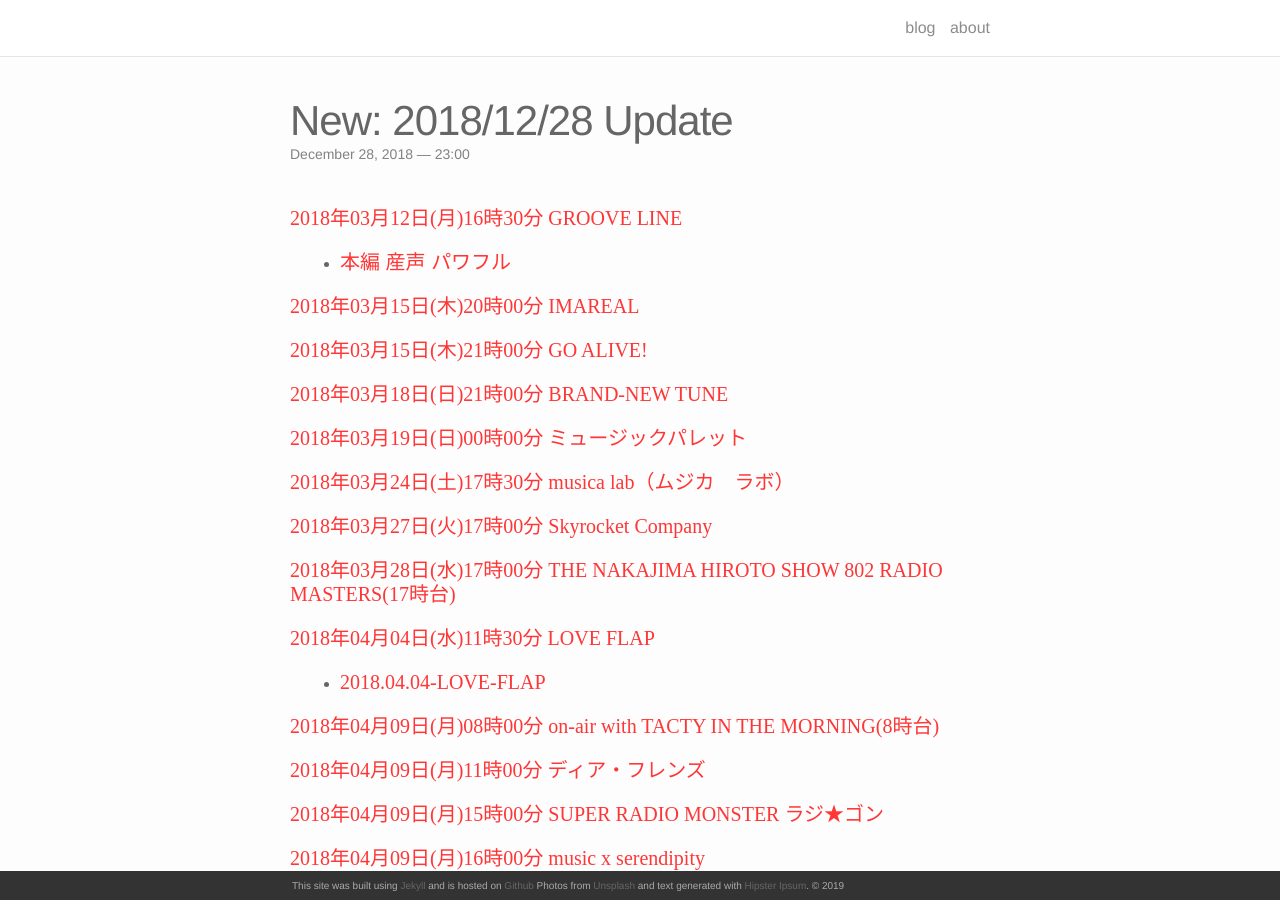
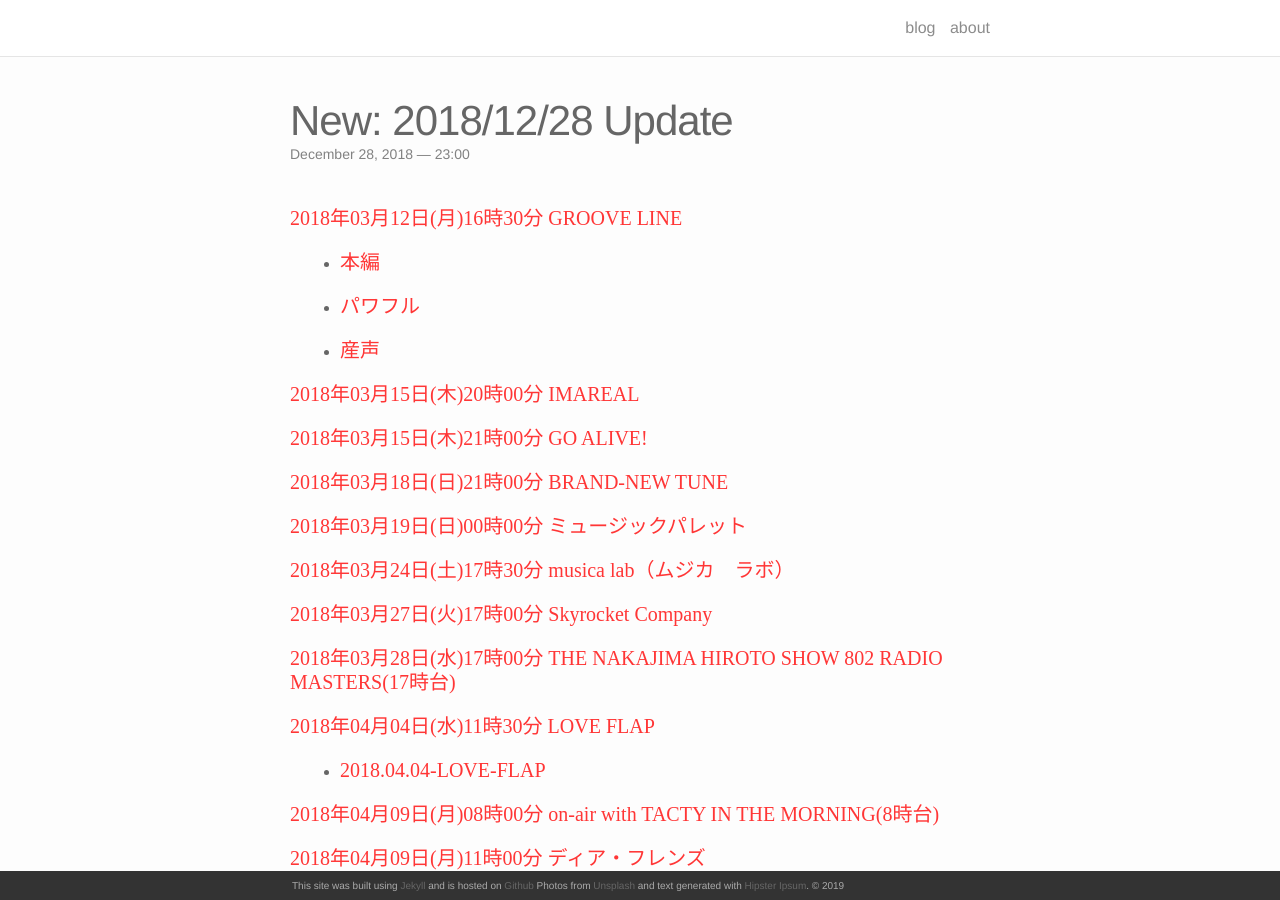
Before and after one commit to huidaoweilai2019/huidaoweilai2019.github.io, a Jekyll site: the page built from _posts/2018-12-28-update.markdown, in a window 1280 px wide and 900 px high. Built offline with Jekyll 4.4.1, drawn with Linux system fonts in a browser that asks for light colours; nearby versions of some CDN libraries.

Commit message:
Update 2018-12-28-update.markdown

```diff
--- a/_posts/2018-12-28-update.markdown
+++ b/_posts/2018-12-28-update.markdown
@@ -9,11 +9,15 @@ description:
 
 <ul></ul>
 
-<ul>
-  <li>
-    <h4 id="本編-----産声-----パワフル"><a href="https://my.pcloud.com/publink/show?code=XZJBKC7ZMWs8eBAsjhHfd0e18SGSOLn1Ushy"><font face="Microsoft YaHei UI">本編</font></a>     <a href="https://my.pcloud.com/publink/show?code=XZcfKC7ZidBOTmEFbJJFGFvsWsbiamaOAVMV"><font face="Microsoft YaHei UI">産声</font></a>     <a href="https://my.pcloud.com/publink/show?code=XZUfKC7ZxqYbpBqS87zVP9RDYCGTuBl3E3Tk"><font face="Microsoft YaHei UI">パワフル</font></a></h4>
-  </li>
-</ul>
+* #### [<font face="Microsoft YaHei UI">本編</font>](https://my.pcloud.com/publink/show?code=XZJBKC7ZMWs8eBAsjhHfd0e18SGSOLn1Ushy)
+
+<ul></ul>
+
+* #### [<font face="Microsoft YaHei UI">パワフル</font>](https://my.pcloud.com/publink/show?code=XZUfKC7ZxqYbpBqS87zVP9RDYCGTuBl3E3Tk)
+
+<ul></ul>
+
+* #### [<font face="Microsoft YaHei UI">産声</font>](https://my.pcloud.com/publink/show?code=XZcfKC7ZidBOTmEFbJJFGFvsWsbiamaOAVMV)
 
 <ul></ul>
 
```
